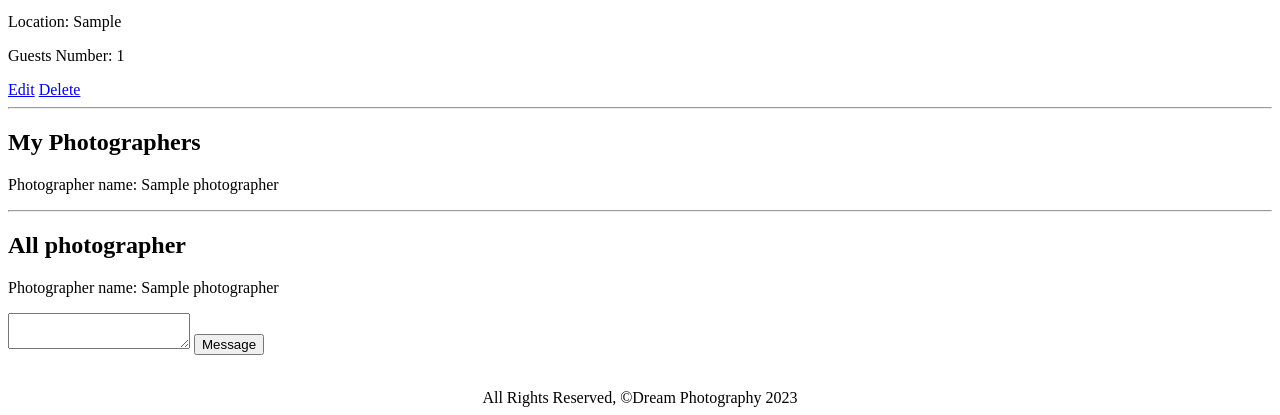
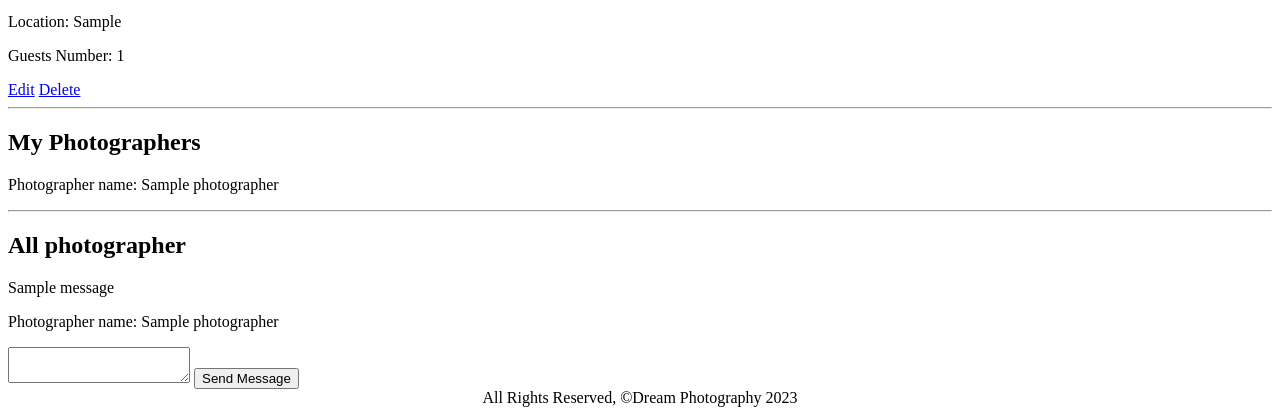
Before and after one commit to JennyZhong2022/Dream-Photography, a Django app: page /clients/1/ in a window 1280 px wide. Shown: the part 401-816 px from the top of the page. Run offline with Django 5.2, Linux system fonts and the light colour scheme; tables that the repository leaves empty hold one stand-in row (values such as "Sample post"); one stand-in notice (Sample message) is shown.

Commit message:
add message sent successfuly notice

```diff
--- a/main_app/models.py
+++ b/main_app/models.py
@@ -4,12 +4,13 @@ from datetime import date
 # Create your models here.
 
 Expertise=(
+  ('WP','Wedding Photography'),
+  ('WV','Wedding Videography'),
+  ('WB','Wedding Photography & Videography'),
   ('PP','PreWedding Photography'),
   ('PV','PreWedding Videography'),
   ('PB','PreWedding Photography & Videography'),
-  ('WP','Wedding Photography'),
-  ('WV','Wedding Videography'),
-  ('WB','Wedding Photography & Videography')
+  ('AL','All-round')
 )
 
 
--- a/main_app/templates/main_app/client_detail.html
+++ b/main_app/templates/main_app/client_detail.html
@@ -38,6 +38,14 @@
 
 <div class="all-photographers">
   <h2>All photographer</h2>
+  {% if messages %}
+  {% for message in messages %}
+      <div class="alert alert-success" role="alert">
+          {{ message }}
+      </div>
+  {% endfor %}
+  {% endif %}
+
   {% if all_photographers %}
       {% for photographer in all_photographers %}
           <div>
@@ -46,7 +54,7 @@
               <form action="{% url 'send_message' photographer.id client.id %}" method="POST">
                 {% csrf_token %}
                 <textarea name="content"></textarea>
-                <button type="submit" >Message</button>
+                <button type="submit" >Send Message</button>
               </form>
 
           </div>
--- a/main_app/views.py
+++ b/main_app/views.py
@@ -5,6 +5,7 @@ from .models import Photographer,Client,Message
 from django.shortcuts import get_object_or_404, redirect
 from django.urls import reverse
 from django.views import View
+from django.contrib import messages
 
 
 
@@ -96,6 +97,8 @@ class ClientDetail(DetailView):
         context['photographers'] = client.photographer_set.all()
         all_photographers = Photographer.objects.all()
         context['all_photographers'] = all_photographers
+
+
         return context
 
 
@@ -120,5 +123,8 @@ class SendMessageView(View):
         content = request.POST.get('content')
         Message.objects.create(sender=client, recipient=photographer, content=content)
 
-        # Redirect to the appropriate page, client details or another relevant page
+
+        success_message = f'Your message has been sent to {photographer.name}'
+        messages.success(request,success_message)
+            # Redirect to the appropriate page, client details or another relevant page
         return redirect(reverse('clients_details', kwargs={'pk': client_pk}))
```
Also changed, not shown: main_app/migrations/0006_alter_photographer_area_of_expertise.py (added).
